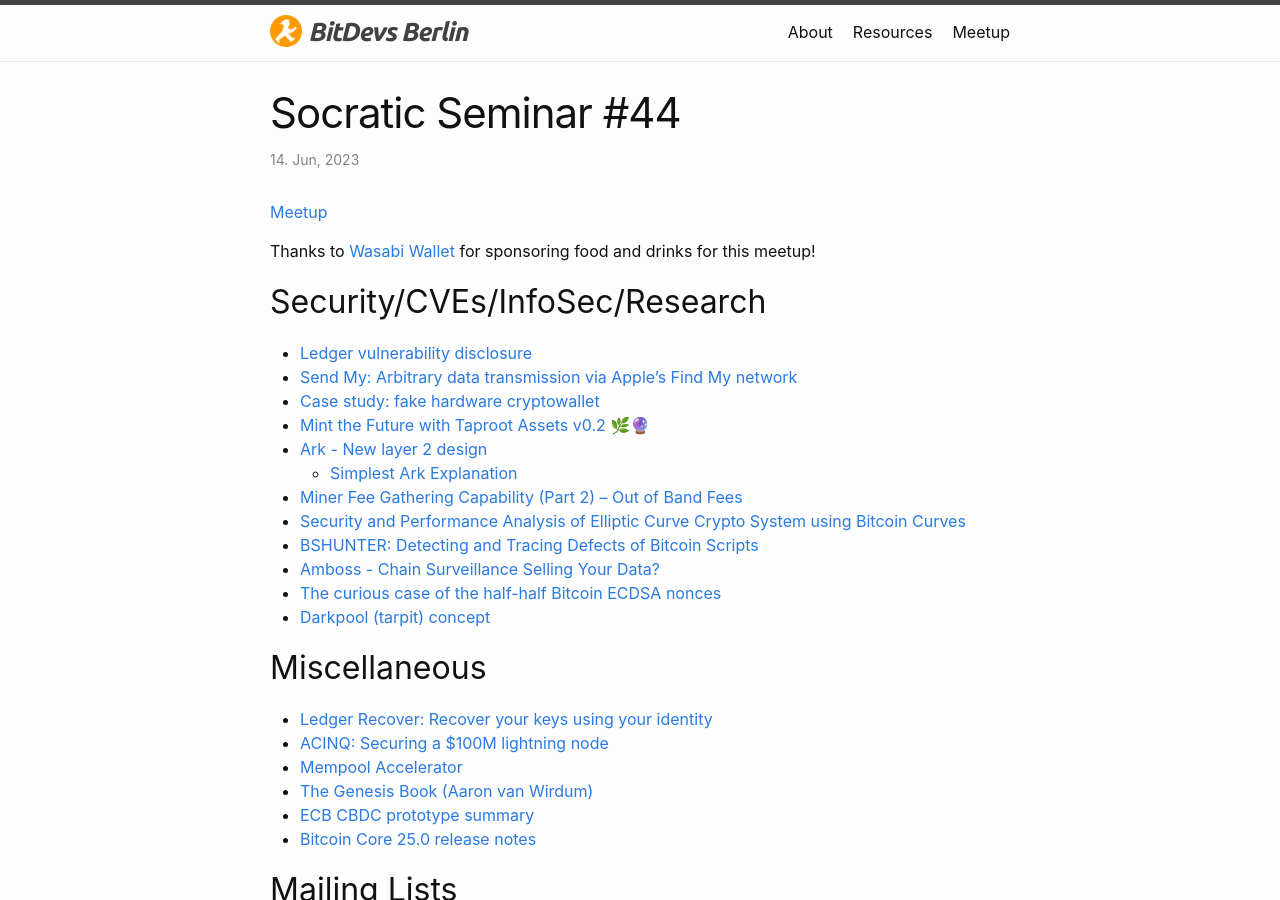
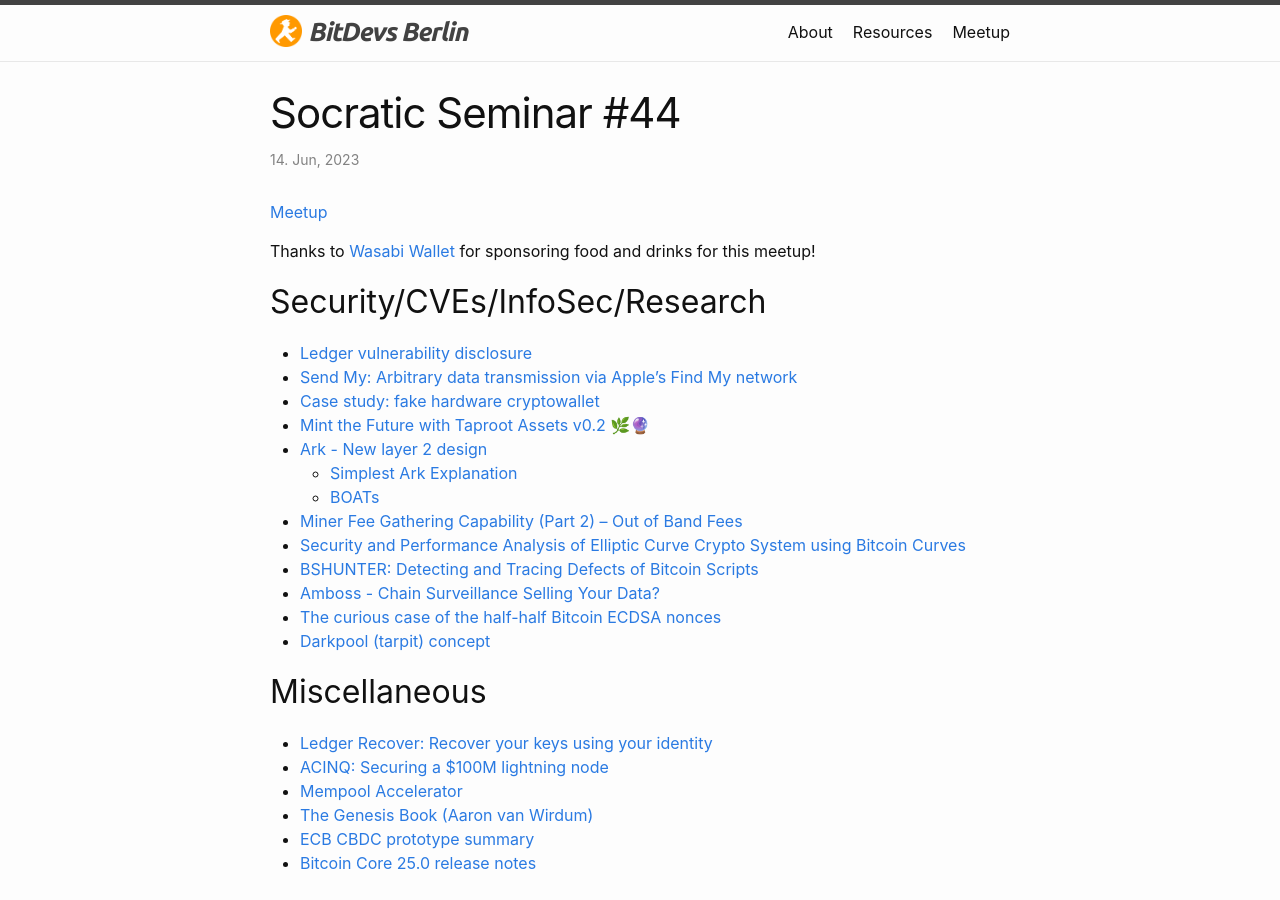
Before and after one commit to fjahr/bitdevsberlin, a Jekyll site: the page built from _posts/2023-06-14-socratic-seminar-44.md, in a window 1280 px wide and 900 px high. Built offline with Jekyll 4.4.1, drawn with Linux system fonts in a browser that asks for light colours.

Commit message:
Add new link to #44

```diff
--- a/_posts/2023-06-14-socratic-seminar-44.md
+++ b/_posts/2023-06-14-socratic-seminar-44.md
@@ -15,6 +15,7 @@ Thanks to [Wasabi Wallet](https://wasabiwallet.io/) for sponsoring food and drin
 - [Mint the Future with Taproot Assets v0.2 🌿🔮](https://lightning.engineering/posts/2023-05-16-taproot-assets-v0.2/)
 - [Ark - New layer 2 design](https://www.arkpill.me/)
   - [Simplest Ark Explanation](https://gist.github.com/RubenSomsen/a394beb1dea9e47e981216768e007454)
+  - [BOATs](https://github.com/ark-network/boats)
 - [Miner Fee Gathering Capability (Part 2) – Out of Band Fees](https://blog.bitmex.com/miner-fee-gathering-capability-part-2-out-of-band-fees/)
 - [Security and Performance Analysis of Elliptic Curve Crypto System using Bitcoin Curves](https://www.researchgate.net/profile/Mdsameeruddin-Khan/publication/370939924_Security_and_Performance_Analysis_of_Elliptic_Curve_Crypto_System_using_Bitcoin_Curves/links/646b244127938813482b95d2/Security-and-Performance-Analysis-of-Elliptic-Curve-Crypto-System-using-Bitcoin-Curves.pdf)
 - [BSHUNTER: Detecting and Tracing Defects of Bitcoin Scripts](https://zhengpeilin.com/research/BSHunter.pdf)
```
